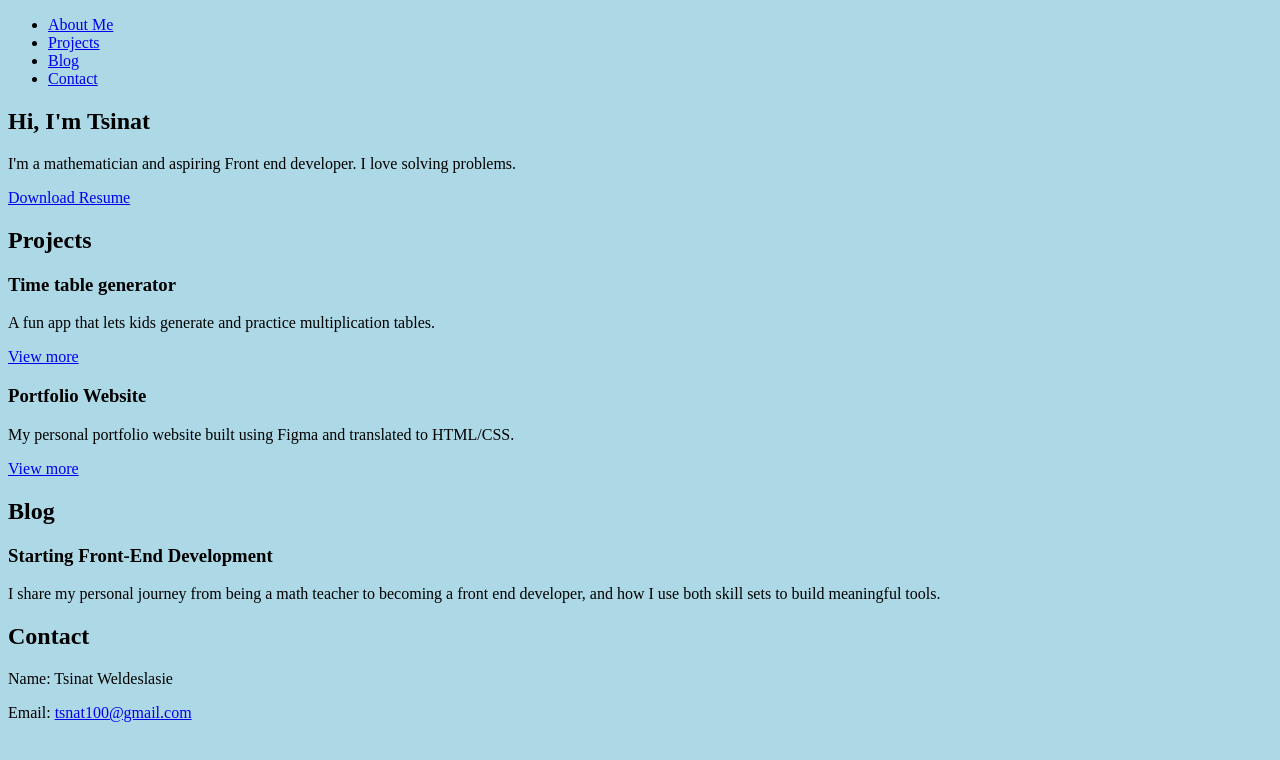
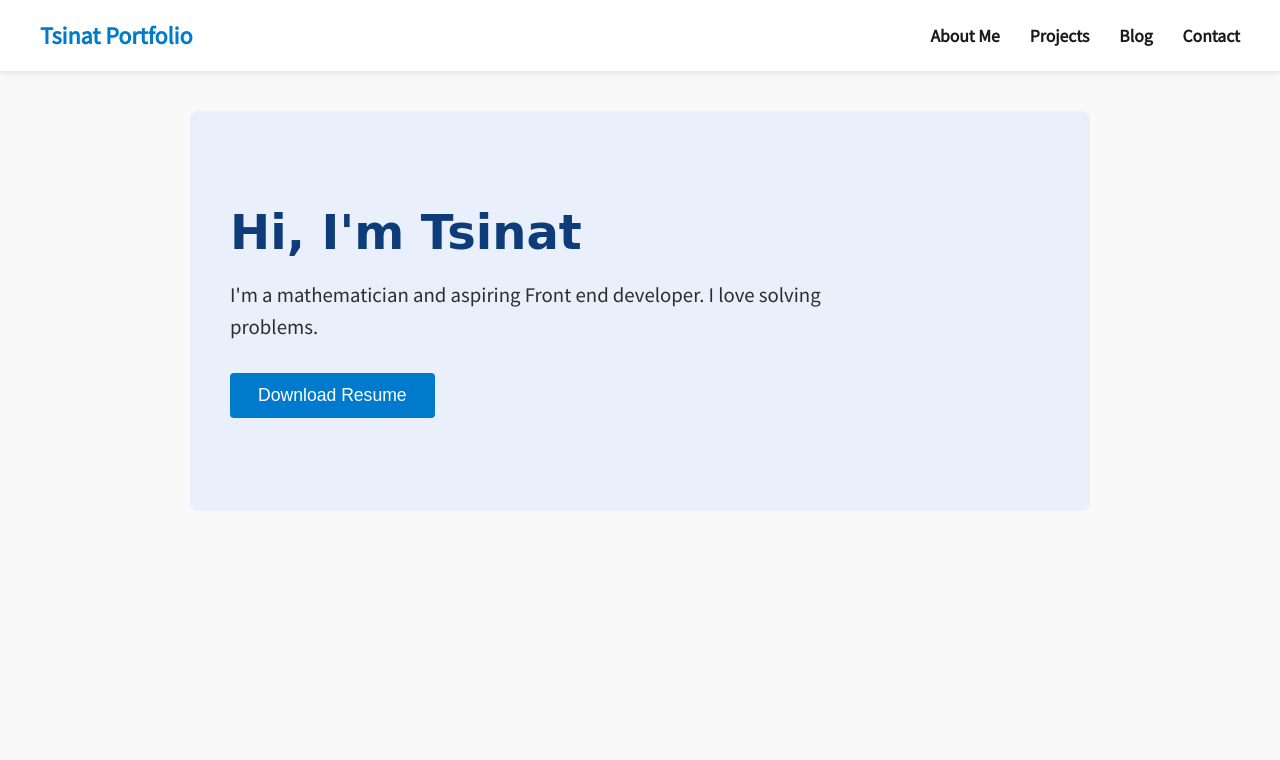
Before and after one commit to Tsinat7/alx_html_css, a plain HTML site: page css_advanced/index.html in a window 1280 px wide. Drawn offline with Linux system fonts and the light colour scheme.

Commit message:
Add header and banner styling

```diff
--- a/css_advanced/index.html
+++ b/css_advanced/index.html
@@ -2,12 +2,18 @@
 <html lang="en">
 <head>
   <meta charset="UTF-8" />
-  <meta name="viewport" content="width=device-width, initial-scale=1.0" />
+  <meta name="viewport" content="width=device-width, initial-scale=1" />
   <title>Tsinat Portfolio</title>
+  <!-- Link to your CSS file -->
   <link rel="stylesheet" href="styles.css" />
+  <!-- Fonts (optional, add if you want the same fonts as Figma) -->
+  <link href="https://fonts.googleapis.com/css2?family=Source+Sans+Pro&display=swap" rel="stylesheet" />
 </head>
 <body>
-  <!-- Navigation -->
+  <header>
+    <div class="logo">
+      <h2>Tsinat Portfolio</h2>
+    </div>
     <nav>
       <ul>
         <li><a href="#about">About Me</a></li>
@@ -16,43 +22,15 @@
         <li><a href="#contact">Contact</a></li>
       </ul>
     </nav>
+  </header>
 
-  <!-- About Me Section -->
-  <section id="about">
+  <section class="banner">
     <h1>Hi, I'm Tsinat</h1>
     <p>I'm a mathematician and aspiring Front end developer. I love solving problems.</p>
-    <a href="Tsinat_Resume.pdf" download>Download Resume</a>
+    <button>Download Resume</button>
   </section>
 
-  <!-- Projects Section -->
-  <section id="projects">
-    <h2>Projects</h2>
-    <article>
-      <h3>Time table generator</h3>
-      <p>A fun app that lets kids generate and practice multiplication tables.</p>
-      <a href="#">View more</a>
-    </article>
-    <article>
-      <h3>Portfolio Website</h3>
-      <p>My personal portfolio website built using Figma and translated to HTML/CSS.</p>
-      <a href="#">View more</a>
-    </article>
-  </section>
+  <!-- Other sections can go here -->
 
-  <!-- Blog Section -->
-  <section id="blog">
-    <h2>Blog</h2>
-    <article>
-      <h3>Starting Front-End Development</h3>
-      <p>I share my personal journey from being a math teacher to becoming a front end developer, and how I use both skill sets to build meaningful tools.</p>
-    </article>
-  </section>
-
-  <!-- Contact Section -->
-  <section id="contact">
-    <h2>Contact</h2>
-    <p>Name: Tsinat Weldeslasie</p>
-    <p>Email: <a href="mailto:tsnat100@gmail.com">tsnat100@gmail.com</a></p>
-  </section>
 </body>
 </html>
--- a/css_advanced/styles.css
+++ b/css_advanced/styles.css
@@ -1,3 +1,93 @@
+/* Reset some default browser styles */
+* {
+  margin: 0;
+  padding: 0;
+  box-sizing: border-box;
+}
+
 body {
-  background-color: lightblue;
+  font-family: 'Source Sans Pro', sans-serif;
+  background-color: #f9f9f9;
+  color: #1a1a1a;
 }
+
+/* Header styles */
+header {
+  background-color: white;
+  display: flex;
+  justify-content: space-between;
+  align-items: center;
+  padding: 20px 40px;
+  box-shadow: 0 2px 6px rgba(0, 0, 0, 0.1);
+  position: sticky;
+  top: 0;
+  z-index: 100;
+}
+
+.logo h2 {
+  font-family: 'Source Sans Pro', sans-serif;
+  color: #007acc;
+  font-weight: 700;
+}
+
+nav ul {
+  list-style: none;
+  display: flex;
+  gap: 30px;
+}
+
+nav ul li a {
+  text-decoration: none;
+  color: #1a1a1a;
+  font-weight: 600;
+  font-size: 1.1rem;
+  transition: color 0.3s ease;
+}
+
+nav ul li a:hover {
+  color: #007acc;
+}
+
+/* Banner Section */
+section.banner {
+  background-color: #e9f0fb;
+  display: flex;
+  flex-direction: column;
+  justify-content: center;
+  align-items: flex-start;
+  height: 400px;
+  padding: 60px 40px;
+  border-radius: 8px;
+  margin: 40px auto;
+  max-width: 900px;
+}
+
+section.banner h1 {
+  font-family: 'Spin Cycle', cursive;
+  font-size: 3rem;
+  color: #0d3c78;
+  margin-bottom: 20px;
+}
+
+section.banner p {
+  font-size: 1.3rem;
+  color: #2e2e2e;
+  max-width: 600px;
+  line-height: 1.5;
+}
+
+section.banner button {
+  margin-top: 30px;
+  padding: 12px 28px;
+  font-size: 1.1rem;
+  background-color: #007acc;
+  color: white;
+  border: none;
+  border-radius: 4px;
+  cursor: pointer;
+  transition: background-color 0.3s ease;
+}
+
+section.banner button:hover {
+  background-color: #005a9c;
+}
```
Lines whose indentation alone changed are shown as unchanged.
